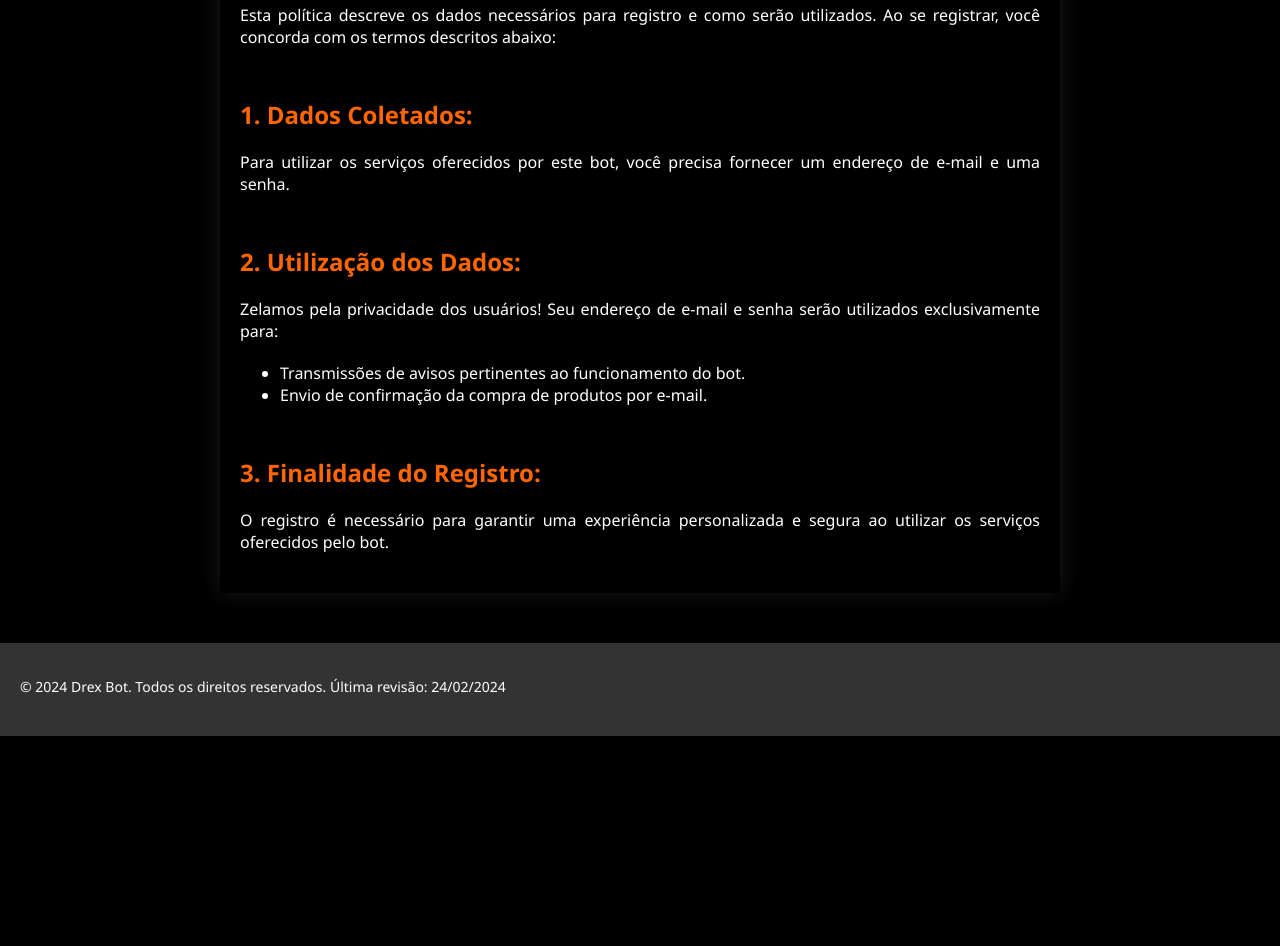
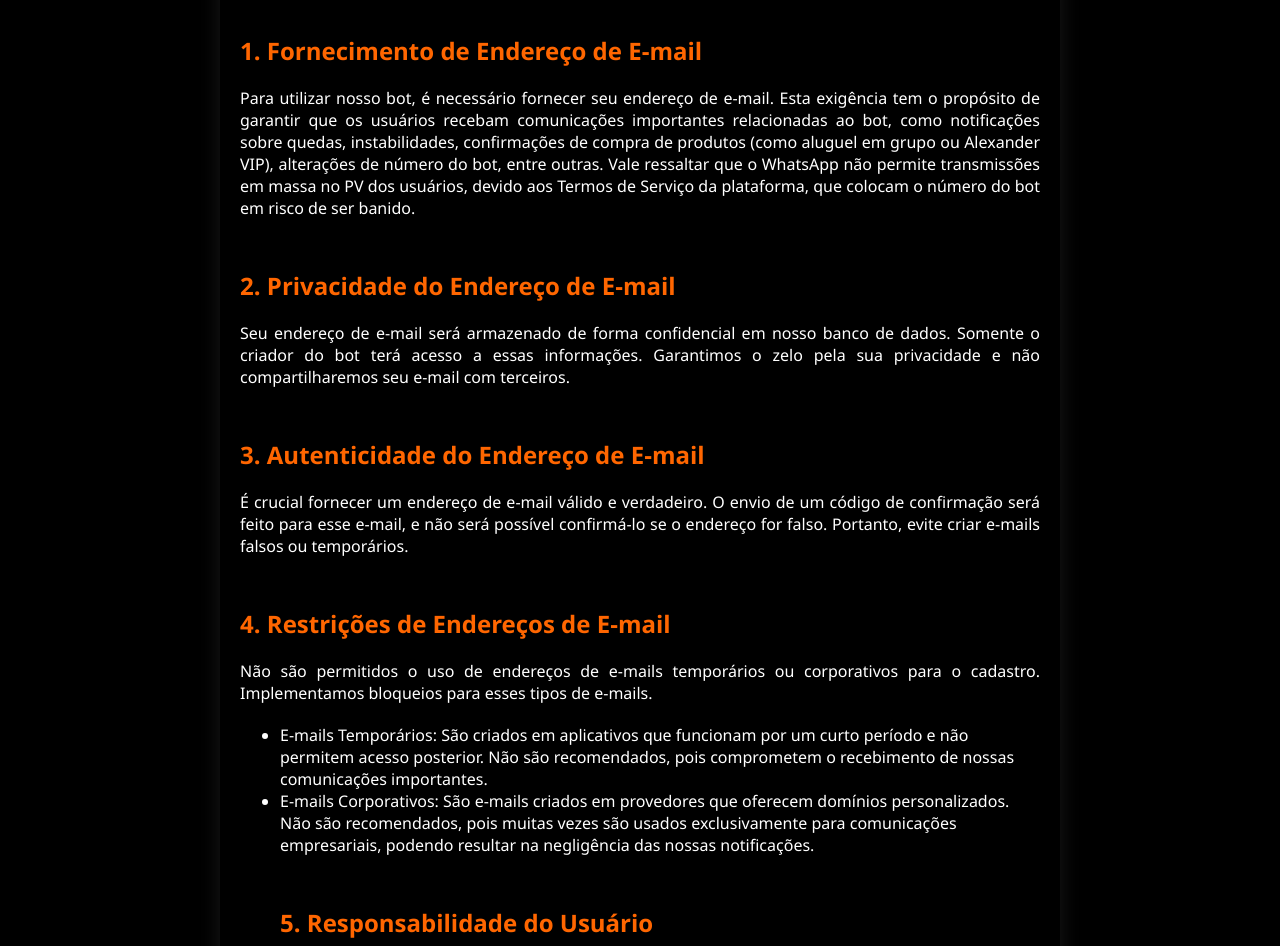
Before and after one commit to ninjaspmc/alexander.github.io, a plain HTML site: page politicadecadastro.html in a window 1280 px wide. Shown: the part 165-1111 px from the top of the page. Before the commit the page ends 901 px from the top, so only its background shows below. Drawn offline with Linux system fonts and the light colour scheme.

Commit message:
first commit

```diff
--- a/politicadecadastro.html
+++ b/politicadecadastro.html
@@ -3,7 +3,7 @@
 <head>
     <meta charset="UTF-8">
     <meta name="viewport" content="width=device-width, initial-scale=1.0">
-    <title>Política de Cadastro - Drex Bot</title>
+    <title>Política de Cadastro - Alexander Bot</title>
     <style>
         body {
             font-family: 'Segoe UI', Tahoma, Geneva, Verdana, sans-serif;
@@ -39,7 +39,6 @@
             color: white;
             font-size: 24px;
             font-weight: bold;
-            text-shadow: 2px 2px 4px rgba(0, 0, 0, 0.5); /* Adiciona sombra ao texto */
             flex-grow: 1; /* Faz o texto ocupar o espaço restante */
             text-align: center; /* Centraliza o texto */
             margin-left: -50px;
@@ -89,26 +88,34 @@
 </head>
 <body>
     <div class="toolbar">
-        <a href="https://ninjaspmc.com.br/drex" class="toolbar-icon"></a>
+        <a href="https://alexander.ninjaspmc.com.br" class="toolbar-icon"></a>
         <div class="logo">Drex Bot</div>
     </div>
     <div class="container">
         <h1>Política de Cadastro</h1>
-        <p>Esta política descreve os dados necessários para registro e como serão utilizados. Ao se registrar, você concorda com os termos descritos abaixo:</p>
-        <h2>1. Dados Coletados:</h2>
-        <p>Para utilizar os serviços oferecidos por este bot, você precisa fornecer um endereço de e-mail e uma senha.</p>
-        <h2>2. Utilização dos Dados:</h2>
-        <p>Zelamos pela privacidade dos usuários! Seu endereço de e-mail e senha serão utilizados exclusivamente para:</p>
+        <h2>1. Fornecimento de Endereço de E-mail</h2>
+        <p>Para utilizar nosso bot, é necessário fornecer seu endereço de e-mail. Esta exigência tem o propósito de garantir que os usuários recebam comunicações importantes relacionadas ao bot, como notificações sobre quedas, instabilidades, confirmações de compra de produtos (como aluguel em grupo ou Alexander VIP), alterações de número do bot, entre outras. Vale ressaltar que o WhatsApp não permite transmissões em massa no PV dos usuários, devido aos Termos de Serviço da plataforma, que colocam o número do bot em risco de ser banido.</p>
+        <h2>2. Privacidade do Endereço de E-mail</h2>
+        <p>Seu endereço de e-mail será armazenado de forma confidencial em nosso banco de dados. Somente o criador do bot terá acesso a essas informações. Garantimos o zelo pela sua privacidade e não compartilharemos seu e-mail com terceiros.</p>
+        <h2>3. Autenticidade do Endereço de E-mail</h2>
+        <p>É crucial fornecer um endereço de e-mail válido e verdadeiro. O envio de um código de confirmação será feito para esse e-mail, e não será possível confirmá-lo se o endereço for falso. Portanto, evite criar e-mails falsos ou temporários.</p>
+        <h2>4. Restrições de Endereços de E-mail</h2>
+        <p>Não são permitidos o uso de endereços de e-mails temporários ou corporativos para o cadastro. Implementamos bloqueios para esses tipos de e-mails.</p>
         <ul>
-            <li>Transmissões de avisos pertinentes ao funcionamento do bot.</li>
-            <li>Envio de confirmação da compra de produtos por e-mail.</li>
+            <li>E-mails Temporários: São criados em aplicativos que funcionam por um curto período e não permitem acesso posterior. Não são recomendados, pois comprometem o recebimento de nossas comunicações importantes.</li>
+            <li>E-mails Corporativos: São e-mails criados em provedores que oferecem domínios personalizados. Não são recomendados, pois muitas vezes são usados exclusivamente para comunicações empresariais, podendo resultar na negligência das nossas notificações.</li>
+            <h2>5. Responsabilidade do Usuário</h2>
+        <p>Por favor, não crie um novo endereço de e-mail apenas para se registrar no bot e, em seguida, excluí-lo. Enviamos notificações importantes que você certamente desejará receber. O criador do bot não se responsabilizará por falta de informações decorrente da utilização de e-mails temporários ou corporativos.</p>
+        <h2>6. Recuperação de Acesso</h2>
+        <p>Caso perca o acesso a um número de telefone previamente utilizado no cadastro ou se o e-mail não for aceito no novo número, você poderá fazer login inserindo o e-mail juntamente com o comando de login. Um código de confirmação de 6 dígitos será enviado para verificar a propriedade do e-mail.</p>
+        <h2>7. Segurança Adicional</h2>
+        <p>O registro também adiciona uma camada de segurança ao bot, prevenindo o uso indevido por spammers com intenções prejudiciais.</p>
+        <h2>8. Concordância com a Política de Cadastro</h2>
+        <p>Se você não concorda com esta Política de Cadastro, pedimos que não prossiga com o registro e uso do bot. Ela pode ser alterada previamente, a última alteração na Política de Cadastro foi feita em 20/04/2024.</p>
         </ul>
-        <h2>3. Finalidade do Registro:</h2>
-        <p>O registro é necessário para garantir uma experiência personalizada e segura ao utilizar os serviços oferecidos pelo bot.</p>
     </div>
     <footer>
-        <p>&copy; 2024 Drex Bot. Todos os direitos reservados.
-Última revisão: 24/02/2024</p>
+        <p>&copy; 2024 Alexander. Todos os direitos reservados.</p>
     </footer>
 </body>
 </html>
```
Also changed, not shown: img/logos/foto-de-menu-alexander.jpg (deleted).
